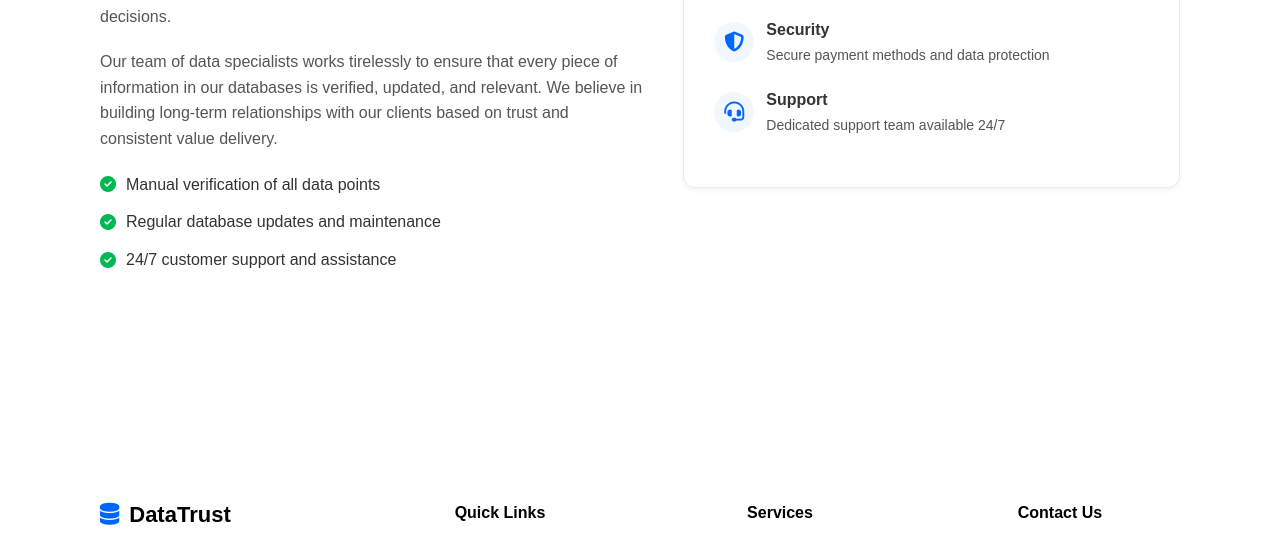
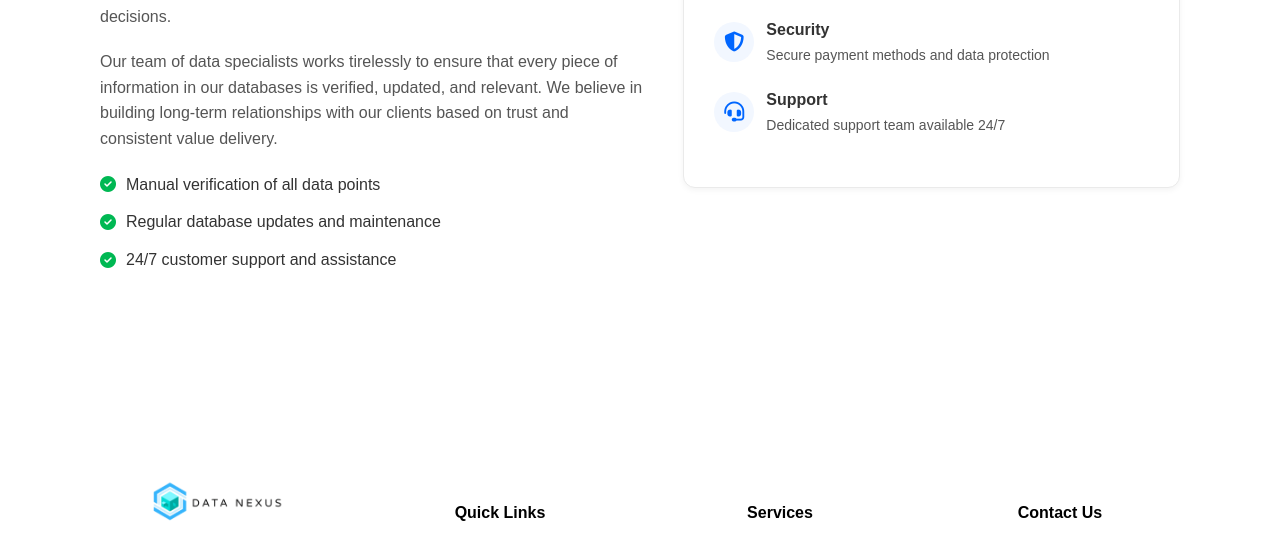
Before and after one commit to badhrikris/data-nexus, a plain HTML site: page 3.html in a window 1280 px wide. Shown: the part 1731-2273 px from the top of the page. Drawn offline with Linux system fonts and the light colour scheme.

Commit message:
Update 3.html

```diff
--- a/3.html
+++ b/3.html
@@ -528,7 +528,8 @@
   <!-- Footer -->
   <footer>
     <div class="footer-logo">
-      <h2><i class="fas fa-database"></i> DataTrust</h2>
+       <img src="image/Screenshot_2025-08-26_125051-removebg-preview (1).png" alt="DataNexus" style="height:48px">
+
       <p>Trusted Data Provider</p>
       <p>Providing authentic, verified business databases for growth.</p>
     </div>
```
